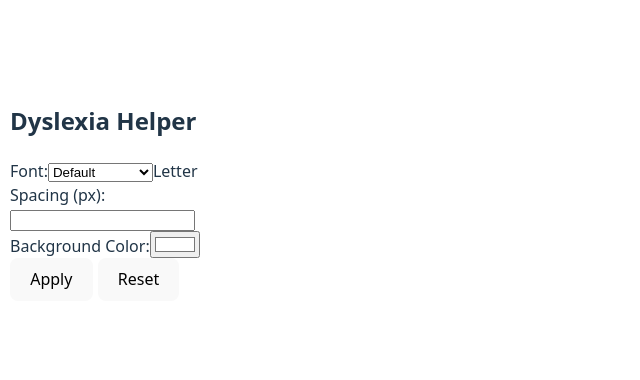
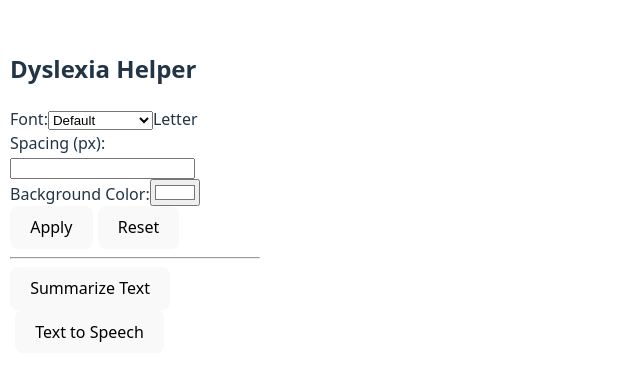
Before and after one commit to anujapandeyy/ReadAble, a React (Vite) app: page / in a window 1280 px wide. Shown: the part 208-588 px from the top of the page, without its empty margins (0-640 px from the left). Built offline with nearby package versions, Linux system fonts and the light colour scheme.

Commit message:
feat: apiCalls

```diff
--- a/src/Popup.jsx
+++ b/src/Popup.jsx
@@ -1,14 +1,22 @@
 import { useState } from "react";
+import Summarization from "./components/Summarization";
+import TextToSpeech from "./components/TextToSpeech";
 
 const Popup = () => {
+  const [screen, setScreen] = useState("main");
   const [font, setFont] = useState("");
   const [spacing, setSpacing] = useState("");
-  const [bgColor, setBgColor] = useState("#ffffff"); // Default white color
+  const [bgColor, setBgColor] = useState("#ffffff");
 
   const applyChanges = () => {
     chrome.storage.sync.set({ font, spacing, bgColor }, () => {
       chrome.tabs.query({ active: true, currentWindow: true }, (tabs) => {
-        chrome.tabs.sendMessage(tabs[0].id, { action: "apply", font, spacing, bgColor });
+        chrome.tabs.sendMessage(tabs[0].id, {
+          action: "apply",
+          font,
+          spacing,
+          bgColor,
+        });
       });
     });
   };
@@ -19,16 +27,15 @@ const Popup = () => {
         chrome.tabs.sendMessage(tabs[0].id, { action: "reset" });
       });
     });
-
-    // Reset UI state
     setFont("");
     setSpacing("");
-    setBgColor("#ffffff"); // Ensure a valid color
+    setBgColor("#ffffff");
   };
 
-
   return (
-    <div style={{ padding: "10px", width: "220px" }}>
+    <div style={{ padding: "10px", width: "250px" }}>
+      {screen === "main" ? (
+        <>
           <h2>Dyslexia Helper</h2>
 
           <label>Font:</label>
@@ -50,12 +57,32 @@ const Popup = () => {
           <input
             type="color"
             value={bgColor}
-  onChange={(e) => setBgColor(e.target.value || "#ffffff")} // Ensure valid color
+            onChange={(e) => setBgColor(e.target.value || "#ffffff")}
           />
 
+          <button onClick={applyChanges}>Apply</button>
+          <button onClick={resetChanges} style={{ marginLeft: "5px" }}>
+            Reset
+          </button>
 
-      <button onClick={applyChanges}>Apply</button>
-      <button onClick={resetChanges} style={{ marginLeft: "5px" }}>Reset</button>
+          <hr />
+
+          {/* Navigation Buttons */}
+          <button onClick={() => setScreen("summarization")}>
+            Summarize Text
+          </button>
+          <button
+            onClick={() => setScreen("textToSpeech")}
+            style={{ marginLeft: "5px" }}
+          >
+            Text to Speech
+          </button>
+        </>
+      ) : screen === "summarization" ? (
+        <Summarization goBack={() => setScreen("main")} />
+      ) : (
+        <TextToSpeech goBack={() => setScreen("main")} />
+      )}
     </div>
   );
 };
--- /dev/null
+++ b/src/components/Summarization.jsx
@@ -0,0 +1,58 @@
+import { useState } from "react";
+
+const Summarization = ({ goBack }) => {
+  const [text, setText] = useState("");
+  const [summary, setSummary] = useState("");
+
+  const summarizeText = async () => {
+    if (!text.trim()) return;
+
+    const apiKey = "YOUR_HUGGINGFACE_API_KEY";
+    const apiUrl =
+      "https://api-inference.huggingface.co/models/facebook/bart-large-cnn";
+
+    try {
+      const response = await fetch(apiUrl, {
+        method: "POST",
+        headers: {
+          Authorization: `Bearer ${apiKey}`,
+          "Content-Type": "application/json",
+        },
+        body: JSON.stringify({ inputs: text }),
+      });
+
+      const result = await response.json();
+      setSummary(result[0]?.summary_text || "Failed to summarize text.");
+    } catch (error) {
+      console.error("Summarization Error:", error);
+      setSummary("Error fetching summary.");
+    }
+  };
+
+  return (
+    <div>
+      <h2>Summarize Text</h2>
+      <textarea
+        value={text}
+        onChange={(e) => setText(e.target.value)}
+        placeholder="Enter text here..."
+        rows="5"
+        style={{ width: "100%" }}
+      />
+      <button onClick={summarizeText}>Summarize</button>
+
+      {summary && (
+        <div>
+          <h3>Summary:</h3>
+          <p>{summary}</p>
+        </div>
+      )}
+
+      <button onClick={goBack} style={{ marginTop: "10px" }}>
+        Back
+      </button>
+    </div>
+  );
+};
+
+export default Summarization;
--- /dev/null
+++ b/src/components/TextToSpeech.jsx
@@ -0,0 +1,31 @@
+import { useState } from "react";
+
+const TextToSpeech = ({ goBack }) => {
+  const [text, setText] = useState("");
+
+  const speakText = () => {
+    if (!text.trim()) return;
+    const utterance = new SpeechSynthesisUtterance(text);
+    speechSynthesis.speak(utterance);
+  };
+
+  return (
+    <div>
+      <h2>Text to Speech</h2>
+      <textarea
+        value={text}
+        onChange={(e) => setText(e.target.value)}
+        placeholder="Enter text here..."
+        rows="5"
+        style={{ width: "100%" }}
+      />
+      <button onClick={speakText}>Speak</button>
+
+      <button onClick={goBack} style={{ marginTop: "10px" }}>
+        Back
+      </button>
+    </div>
+  );
+};
+
+export default TextToSpeech;
```
Also changed, not shown: src/App.jsx (+7 -7 lines), 1 other file (tests, documents, lock files or other folders). Lines whose indentation alone changed are shown as unchanged.
